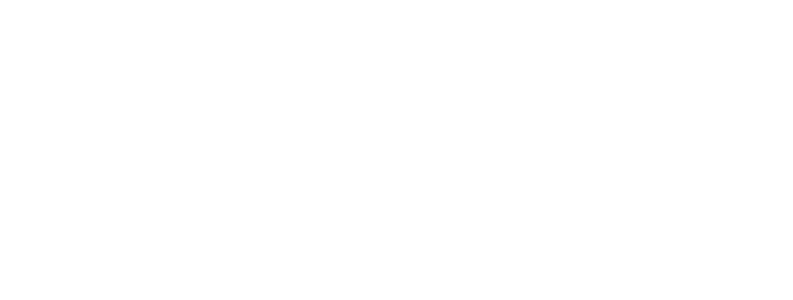
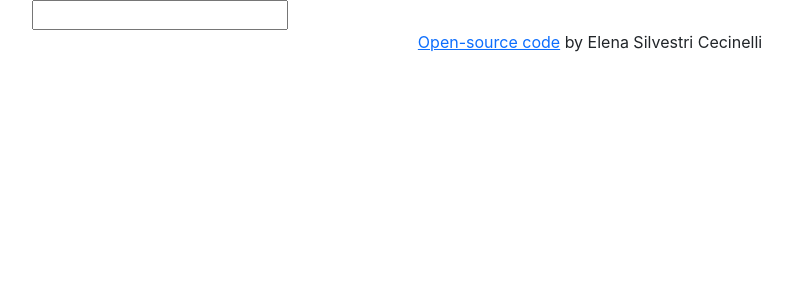
Before and after one commit to ElenaSilv/dictionary-app, a React (Create React App) app: page / in a window 1280 px wide. Shown: the top 300 px of the page, without its empty margins (50-843 px from the left). Built offline with nearby package versions, Linux system fonts and the light colour scheme.

Commit message:
added the search engine

```diff
--- a/src/App.js
+++ b/src/App.js
@@ -1,11 +1,21 @@
 import "./App.css";
+import Dictionary from "./Dictionary";
 
-function App() {
+export default function App() {
   return (
     <div className="App">
-      <header className="App-header"></header>
+      <div className="container">
+        <header className="App-header"></header>
+        <main>
+          <Dictionary />
+        </main>
+        <footer className="text-center">
+          <a href="https://github.com/ElenaSilv/dictionary-app">
+            Open-source code
+          </a>{" "}
+          by Elena Silvestri Cecinelli
+        </footer>
+      </div>
     </div>
   );
 }
-
-export default App;
--- /dev/null
+++ b/src/Dictionary.js
@@ -0,0 +1,21 @@
+import React, { useState } from "react";
+import "./Dictionary.css";
+
+export default function Dictionary() {
+  let [keyword, setKeyword] = useState("");
+  function search(event) {
+    event.preventDefault();
+    alert(`Searching for "${keyword}" definition`);
+  }
+
+  function handleKeywordChange(event) {
+    setKeyword(event.target.value);
+  }
+  return (
+    <div className="Dictionary">
+      <form onSubmit={search}>
+        <input type="search" onChange={handleKeywordChange} />
+      </form>
+    </div>
+  );
+}
```
Also changed, not shown: src/Dictionary.css (added).
